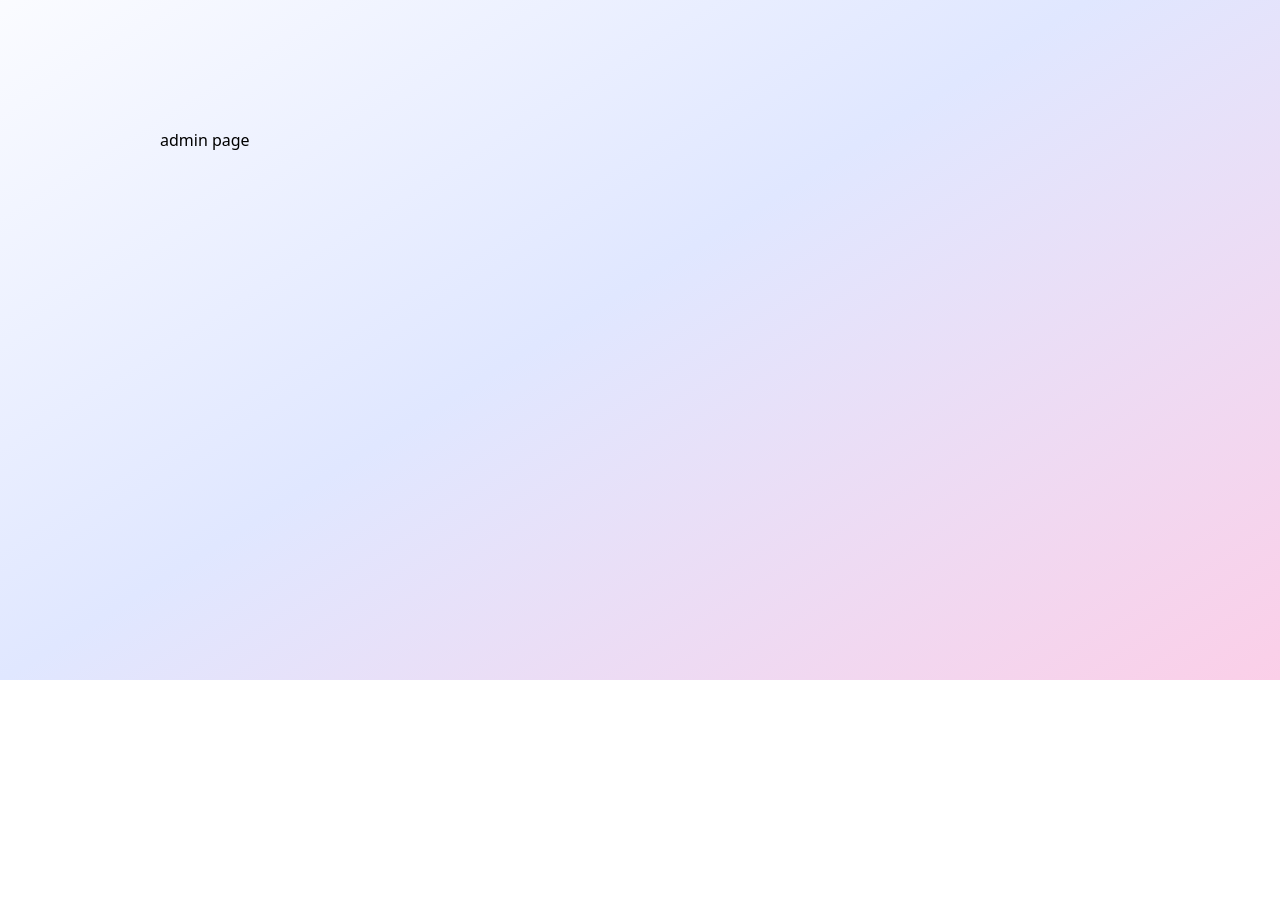
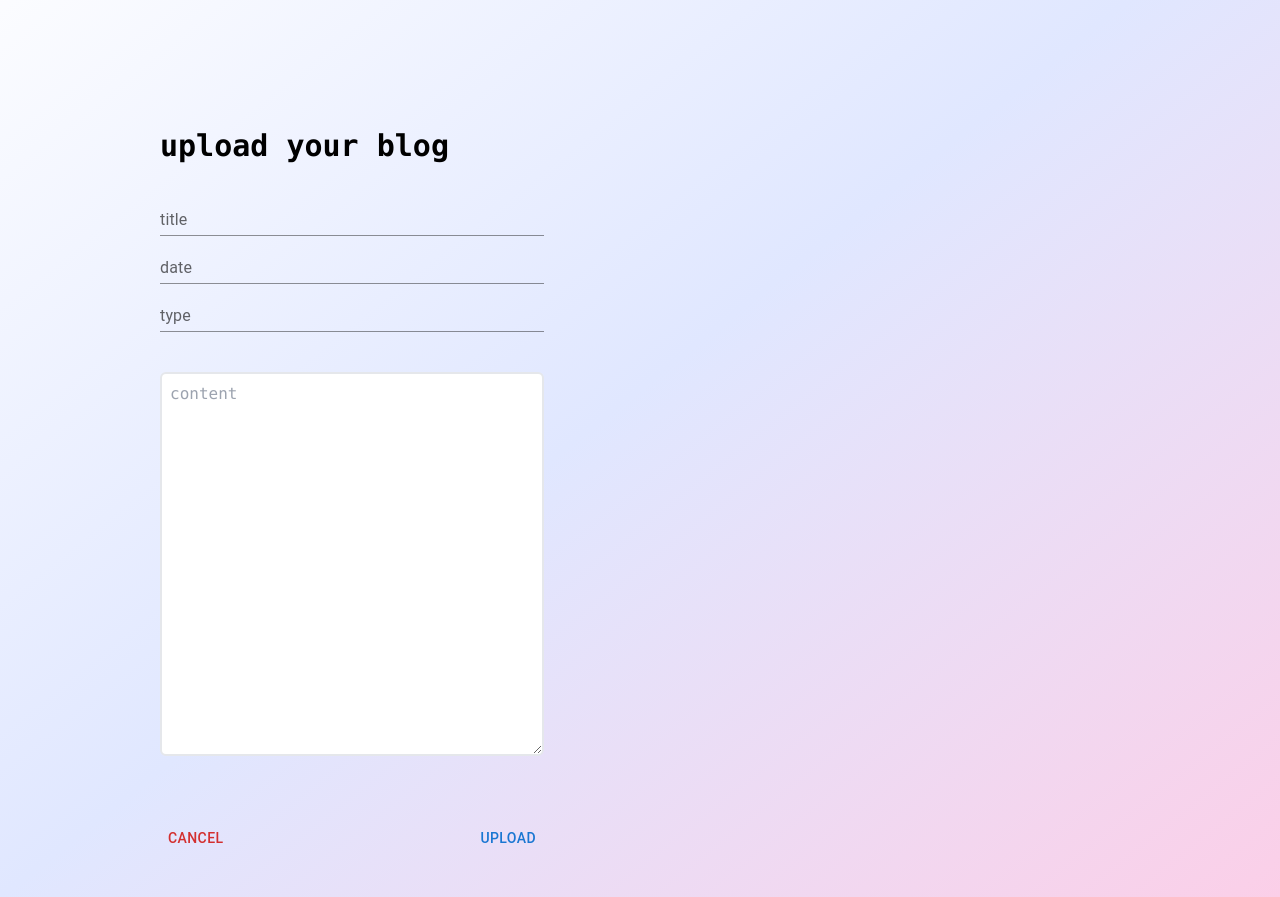
Before and after one commit to biu9/nextjs-blog, a Next.js app: page /admin in a window 1280 px wide. Shown: the part 120-1017 px from the top of the page. Before the commit the page ends 800 px from the top, so only its background shows below. Built offline with nearby package versions, Linux system fonts and the light colour scheme.

Commit message:
feat: upload blog

```diff
--- a/components/NavBar.js
+++ b/components/NavBar.js
@@ -136,17 +136,23 @@ const LoginModal = ({ open, setOpen }) => {
 
 export const NavBar = () => {
   const [openLoginModal, setOpenLoginModal] = useState(false)
-  let ifLogged = false
+  const [ifLogged, setIfLogged] = useState(false)
   const router = useRouter()
 
-  if (typeof window !== 'undefined') {
-    ifLogged = window.localStorage.getItem('user') === null ? false : true
-  }
+  useEffect(() => {
+    if(window.localStorage.getItem('user')){
+      setIfLogged(true)
+    }
+  },[])
 
   return (
     <div className="flex justify-between font-bold font-mono text-gray-600 items-center mb-40 space-x-40">
       <LoginModal open={openLoginModal} setOpen={setOpenLoginModal} />
-      <div className="text-5xl">DAS</div>
+      <div
+      onClick={() => {
+        router.push('/')
+      }}
+      className="text-5xl cursor-pointer">DAS</div>
       <div className="flex space-x-10 text-2xl">
         <div>blogs</div>
         <div>projects</div>
--- a/pages/admin.js
+++ b/pages/admin.js
@@ -1,21 +1,103 @@
-import { useState } from "react"
-import { NavBar } from "../components/NavBar";
+import { useState } from 'react'
+import { NavBar } from '../components/NavBar'
+import { TextField } from '@mui/material'
+import { Button } from '@mui/material'
+import { POST } from '../request'
 
 export default function Admin() {
-    const [blog, setBlog] = useState({
-        title: "",
-        content: "",
-        author: "",
-        date: new Date().getTime(),
-        userId:"",
-        id: "",
-        type:""
-    });
+  const [blog, setBlog] = useState({
+    title: '',
+    content: '',
+    author: '',
+    date: '',
+    userId: '',
+    id: '',
+    type: '',
+  })
 
-    return (
-        <div className="bg-gradient-to-br from-white via-indigo-100 to-pink-200 w-full min-h-screen px-40 py-10 min-w-max">
-            <NavBar/>
-            admin page
+  if (typeof window !== 'undefined') {
+    const user = JSON.parse(localStorage.getItem('user'))
+    if (user) {
+      blog.userId = user.id
+      blog.author = user.username
+    }
+  }
+
+  return (
+    <div className="font-mono bg-gradient-to-br from-white via-indigo-100 to-pink-200 w-full min-h-screen px-40 py-10 min-w-max">
+      <NavBar />
+      <div className="flex flex-col space-y-6">
+        <div className="text-3xl font-bold">upload your blog</div>
+        <div className="w-96 flex flex-col">
+          <TextField
+            onChange={(e) => {
+              setBlog({
+                ...blog,
+                title: e.target.value,
+              })
+            }}
+            label="title"
+            variant="standard"
+          />{' '}
+          <TextField
+            onChange={(e) => {
+              setBlog({
+                ...blog,
+                date: e.target.value,
+              })
+            }}
+            label="date"
+            variant="standard"
+          />
+          <TextField
+            onChange={(e) => {
+              setBlog({
+                ...blog,
+                type: e.target.value,
+              })
+            }}
+            label="type"
+            variant="standard"
+          />
+          <textarea
+            placeholder='content'
+            className="w-full h-96 border-2 border-gray-200 rounded-md p-2 outline-none my-10"
+            onChange={(e) => {
+              setBlog({
+                ...blog,
+                content: e.target.value,
+              })
+            }}
+          />
         </div>
-    )
+        <div className="w-96 flex justify-between">
+          <Button variant="text" color="error">
+            cancel
+          </Button>
+          <Button
+            onClick={() => {
+              console.log('blog: ', blog)
+              setBlog({
+                ...blog,
+                id: new Date().getTime(),
+              })
+              POST({
+                url: '/api/blog/add',
+                body: blog,
+              }).then((res) => {
+                if(res.message === 'success')
+                  alert('upload success')
+                else
+                  alert('upload failed', res.message)
+                console.log('upload res: ', res)
+              })
+            }}
+            variant="text"
+          >
+            upload
+          </Button>
+        </div>
+      </div>
+    </div>
+  )
 }
```
